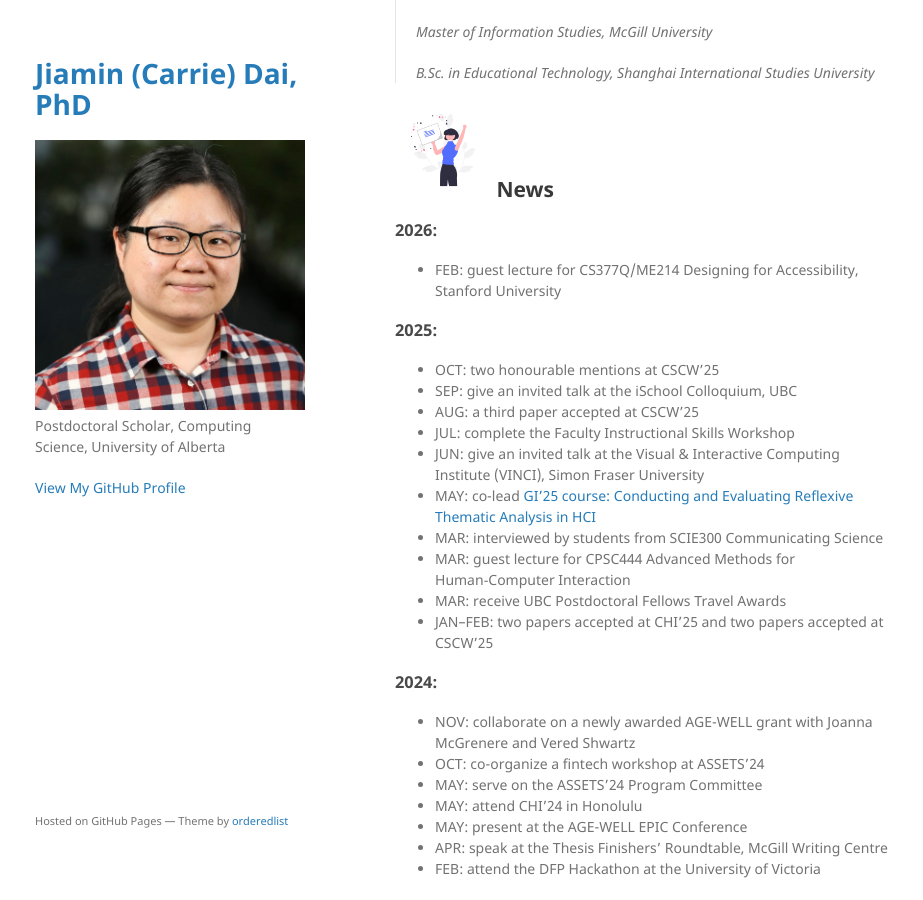
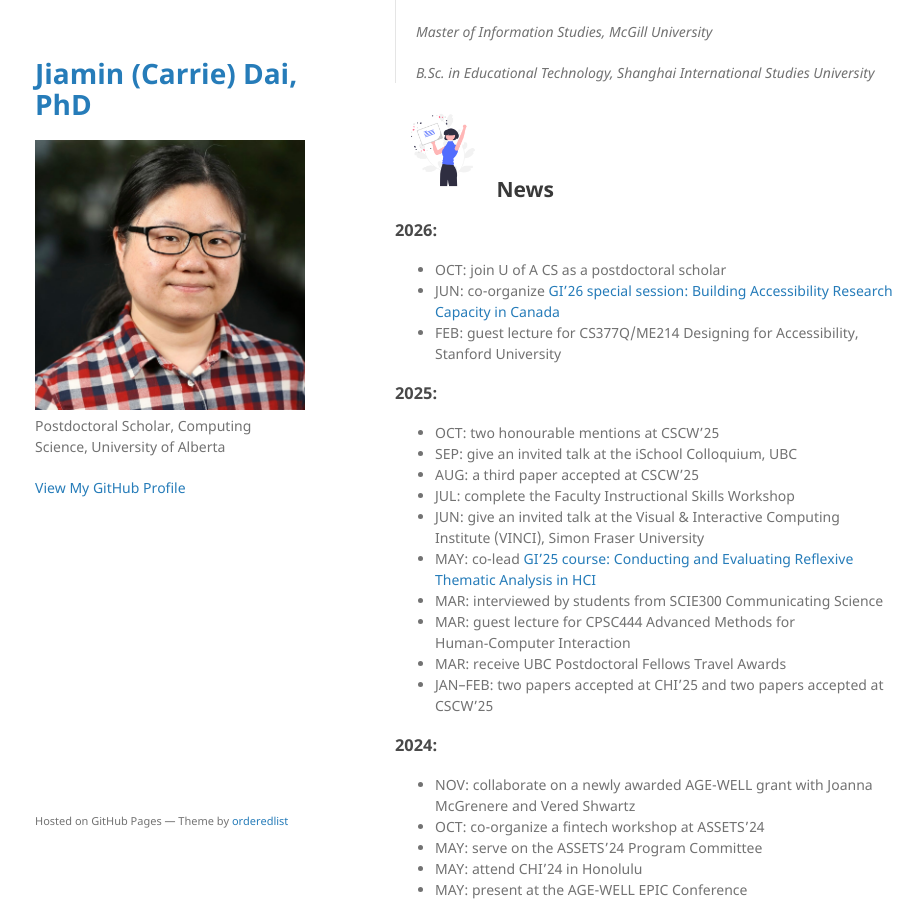
Before and after one commit to jiamin-dai/jiamin-dai.github.io, a Jekyll site: the page built from index.md, in a window 1280 px wide and 900 px high, scrolled down 951 px. Shown: the whole window, without its empty margins (175-1098 px from the left). Built offline with Jekyll 4.4.1, drawn with Linux system fonts in a browser that asks for light colours; our own code applies the rules of GitHub Pages for plain Markdown files.

Commit message:
Update index.md

```diff
--- a/index.md
+++ b/index.md
@@ -49,6 +49,8 @@ Text can be **bold**, _italic_, or ~~strikethrough~~.
 
 ### 2026:
 
+*   OCT: join U of A CS as a postdoctoral scholar
+*   JUN: co-organize [GI'26 special session: Building Accessibility Research Capacity in Canada](https://sites.google.com/view/gi26accessibility/home)
 *   FEB: guest lecture for CS377Q/ME214 Designing for Accessibility, Stanford University
 
 ### 2025:
```
